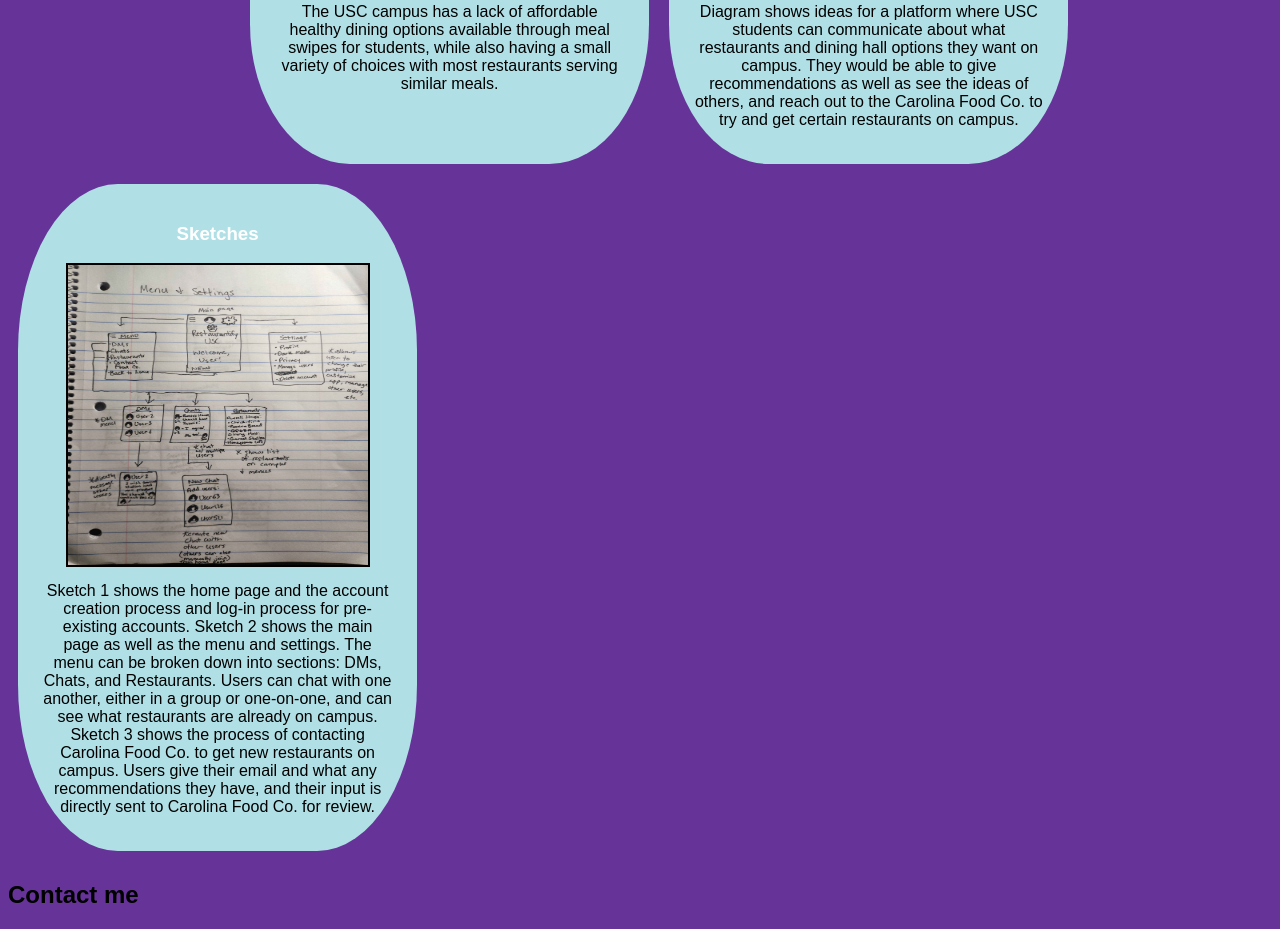
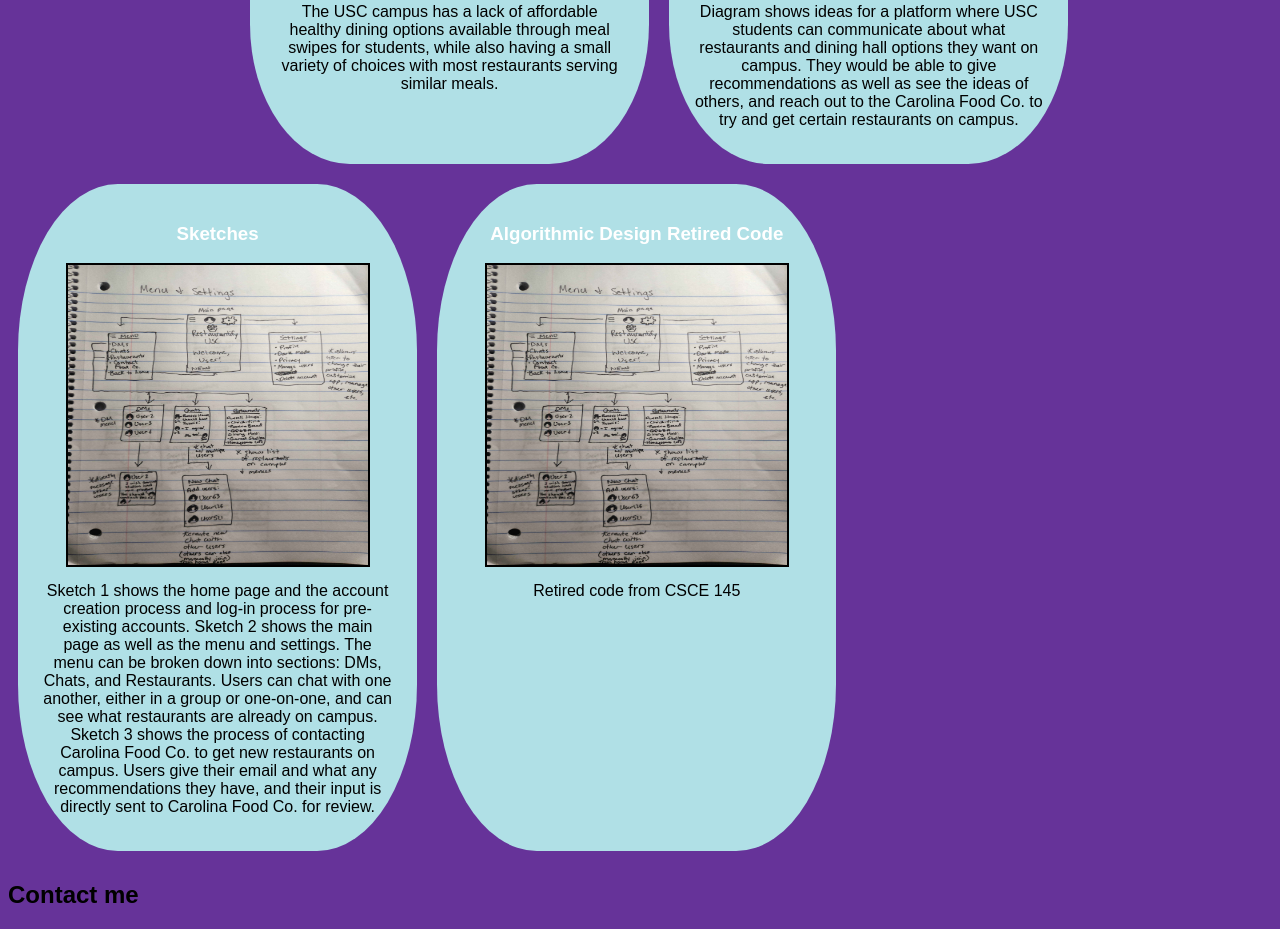
Before and after one commit to gmaner1/gmaner1.github.io, a plain HTML site: page index.html in a window 1280 px wide. Shown: the part 637-1566 px from the top of the page. Drawn offline with Linux system fonts and the light colour scheme.

Commit message:
added new repository with code

```diff
--- a/index.html
+++ b/index.html
@@ -52,6 +52,15 @@
                 Sketch 3 shows the process of contacting Carolina Food Co. to get new restaurants on campus. Users give their email and what any recommendations they have, and their input is directly sent to Carolina Food Co. for review.
                 </p>
             </section>
+            <section class="project">
+                <a href="https://github.com/gmaner1/CSCE145JavaCode">
+                    <h3>Algorithmic Design Retired Code</h3>
+                </a>
+                <a href="https://github.com/gmaner1/CSCE145JavaCode">
+                    <img src="images/CSCE190Sketch2.jpg">
+                </a>
+                <p>Retired code from CSCE 145</p>
+            </section>
         </div>
         <div class="contact">
             <h2>Contact me</h2>
```
